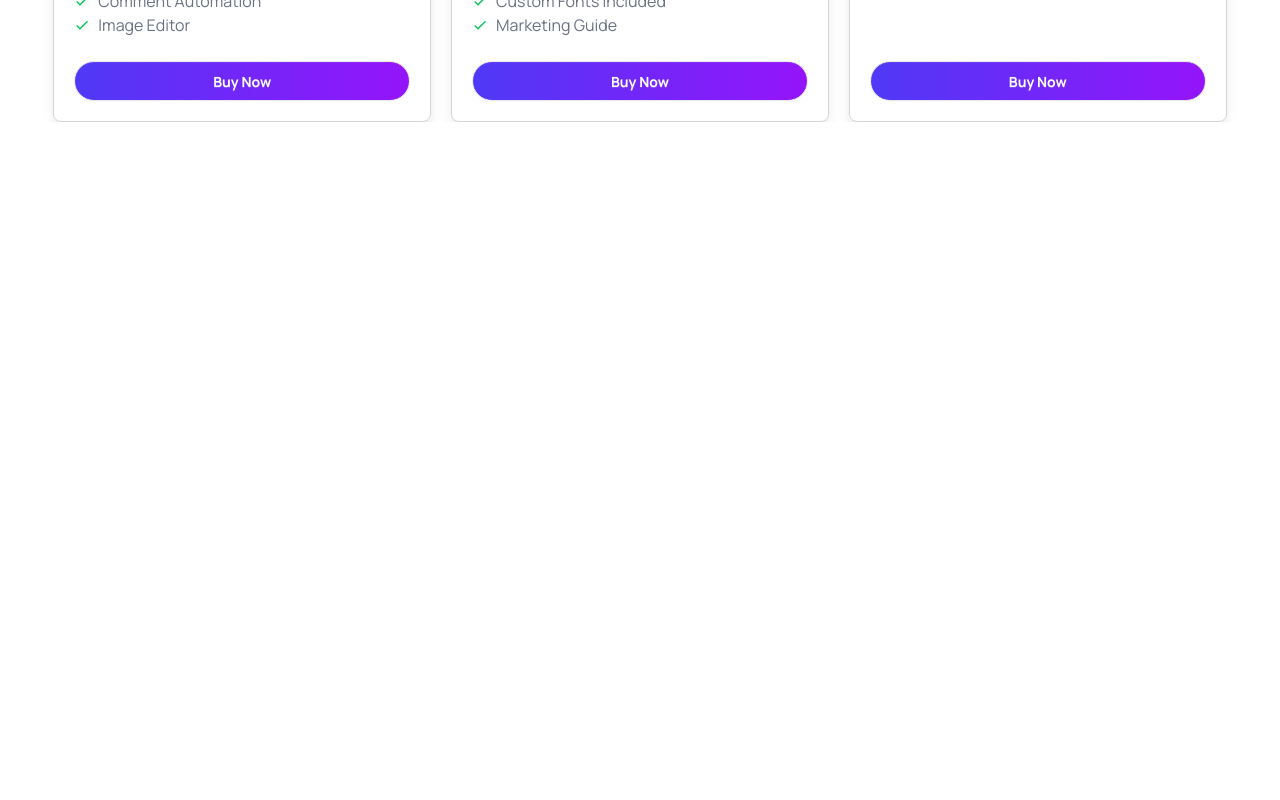
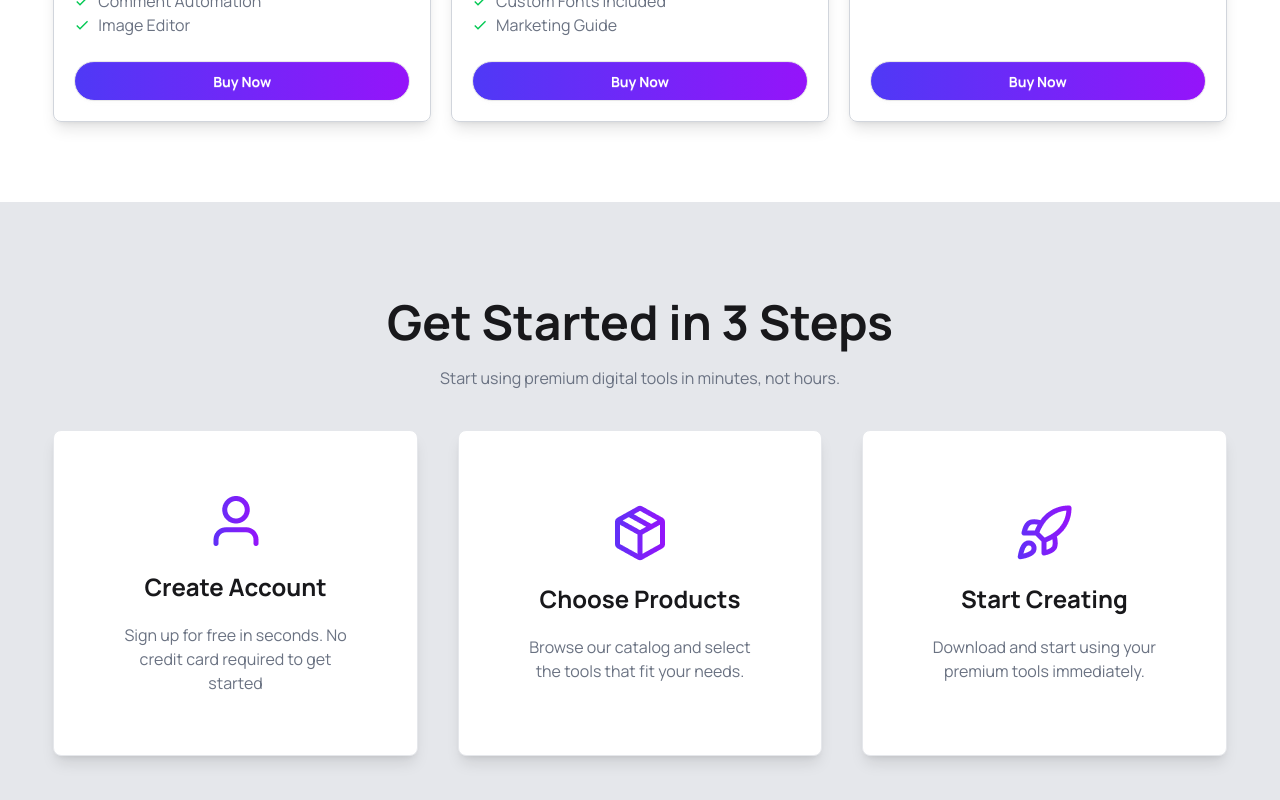
Before and after one commit to ashik-creates/B13-A06, a React (Vite) app: page / in a window 1280 px wide. Shown: the part 2579-3379 px from the top of the page. Before the commit the page ends 2701 px from the top, so only its background shows below. Built offline with nearby package versions, Linux system fonts and the light colour scheme; the HTML template or start-up script is replaced by a standard one.

Commit message:
added steps section

```diff
--- a/src/App.jsx
+++ b/src/App.jsx
@@ -6,6 +6,7 @@ import Tabs from "./components/Tabs/Tabs";
 import Products from "./components/Products/Products";
 import { useState } from "react";
 import Cart from "./components/Cart/Cart";
+import Steps from "./components/Steps/Steps";
 
 const productData = async () => {
   const res = await fetch("/products.json");
@@ -28,6 +29,7 @@ function App() {
         <Products dataPromise={dataPromise} cart={cart} setCart={setCart}></Products>
       )}
       {activeTab === "cart" && <Cart cart={cart} setCart={setCart}></Cart>}
+      <Steps></Steps>
     </>
   );
 }
--- /dev/null
+++ b/src/components/Steps/Steps.jsx
@@ -0,0 +1,38 @@
+import FirstStepImg from "../../assets/user.png";
+import SectStepImg from "../../assets/package.png";
+import ThStepImg from "../../assets/rocket.png";
+
+const Steps = () => {
+  return (
+    <div className="mt-20 bg-gray-200 py-24">
+      <div className="w-11/12 mx-auto space-y-10">
+        <div className="text-center">
+          <h1 className="text-3xl sm:text-5xl font-bold mb-5">Get Started in 3 Steps</h1>
+          <p className="text-gray-500">Start using premium digital tools in minutes, not hours.</p>
+        </div>
+        <div className="grid sm:grid-cols-2 lg:grid-cols-3 gap-10">
+          <div className="flex flex-col justify-center items-center text-center shadow-lg border border-gray-200 p-15 gap-5 bg-white rounded-lg">
+            <img src={FirstStepImg} alt="" />
+            <h2 className="text-2xl font-bold">Create Account</h2>
+            <p className="text-gray-500">
+              Sign up for free in seconds. No credit card required to get
+              started
+            </p>
+          </div>
+          <div className="flex flex-col justify-center items-center text-center shadow-lg border border-gray-200 p-15 gap-5 bg-white rounded-lg">
+            <img src={SectStepImg} alt="" />
+            <h2 className="text-2xl font-bold">Choose Products</h2>
+            <p className="text-gray-500">Browse our catalog and select the tools that fit your needs.</p>
+          </div>
+          <div className="flex flex-col justify-center items-center text-center shadow-lg border border-gray-200 p-15 gap-5 bg-white rounded-lg">
+            <img src={ThStepImg} alt="" />
+            <h2 className="text-2xl font-bold">Start Creating</h2>
+            <p className="text-gray-500">Download and start using your premium tools immediately.</p>
+          </div>
+        </div>
+      </div>
+    </div>
+  );
+};
+
+export default Steps;
```
